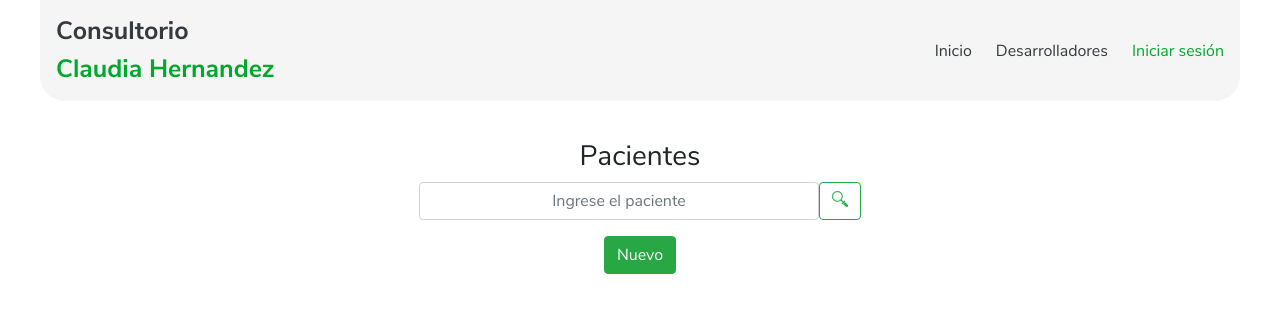
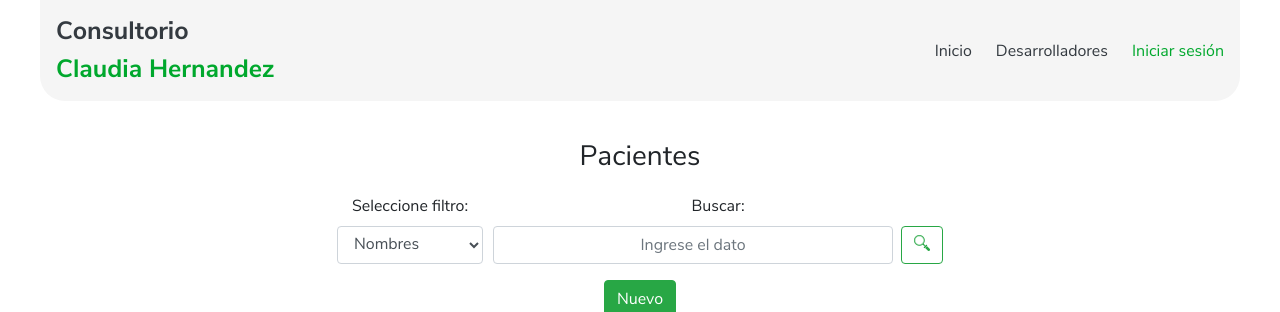
Before and after one commit to MartinMedinaRuvian/consultorio-dental-front, a Vue app: page /pacientes in a window 1280 px wide. Shown: the top 312 px of the page. Built offline with nearby package versions, Linux system fonts and the light colour scheme; no server answers.

Commit message:
Ajuste a disenio de vista de los pacientes

```diff
--- a/src/views/Pacientes/Pacientes.vue
+++ b/src/views/Pacientes/Pacientes.vue
@@ -2,9 +2,22 @@
 <div class="text-center">
     <Mensaje :mensaje="mensaje" />
     <h3>Pacientes</h3>
-    <div class="d-flex justify-content-center align-items-center container">
-        <input @keypress="verPacientes()" type="text" class="form-control text-center formulario" placeholder="Ingrese el paciente" v-model="filtro">
-        <button class="btn btn-outline-success" @click="verPacientes()"><span class="icon-Lupa"></span></button>
+    <div class="contenedor-filtro_general">
+      <div class="contenedor-filtro">
+        <label for="" class="col-md-12">Seleccione filtro:</label>
+        <select class="form-select form-control col-md-12" aria-label="Default select example">
+          <option value="nombres" selected>Nombres </option>
+          <option value="apellidos">Apellidos</option>
+          <option value="identificacion">Identificación</option>
+        </select>
+      </div>
+      <div class="contenedor-input">
+        <label for="" class="col-md-12">Buscar:</label>
+        <div class="contenedor-input_buscar">
+          <input @keypress="verPacientes()" type="text" class="form-control text-center formulario" placeholder="Ingrese el dato" v-model="filtro">
+          <button class="btn btn-outline-success ml-2" @click="verPacientes()"><span class="icon-Lupa"></span></button>
+        </div>
+      </div>
     </div>
     <button type="button" class="btn btn-success mt-3" data-toggle="modal" data-target="#categoriaGuardarModal">
         Nuevo
@@ -47,3 +60,17 @@ export default {
     }
 }
 </script>
+<style lang="css">
+  .contenedor-filtro_general {
+    margin-top: 20px;
+    display: flex;
+    align-content: center;
+    justify-content: center;
+  }
+  .contenedor-input {
+    margin-left: 10px;
+  }
+  .contenedor-input_buscar {
+    display: flex;
+  }
+</style>
```
